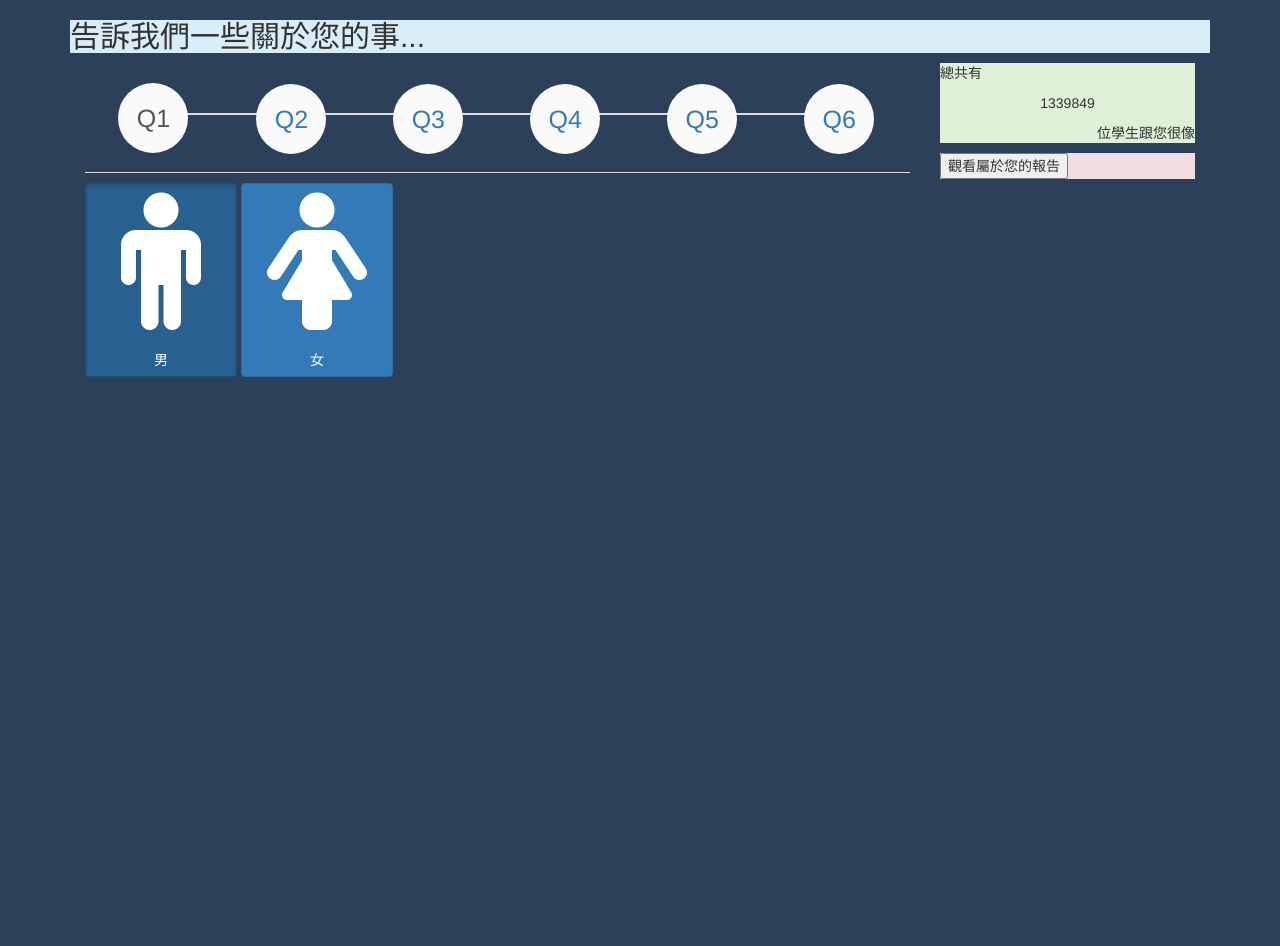
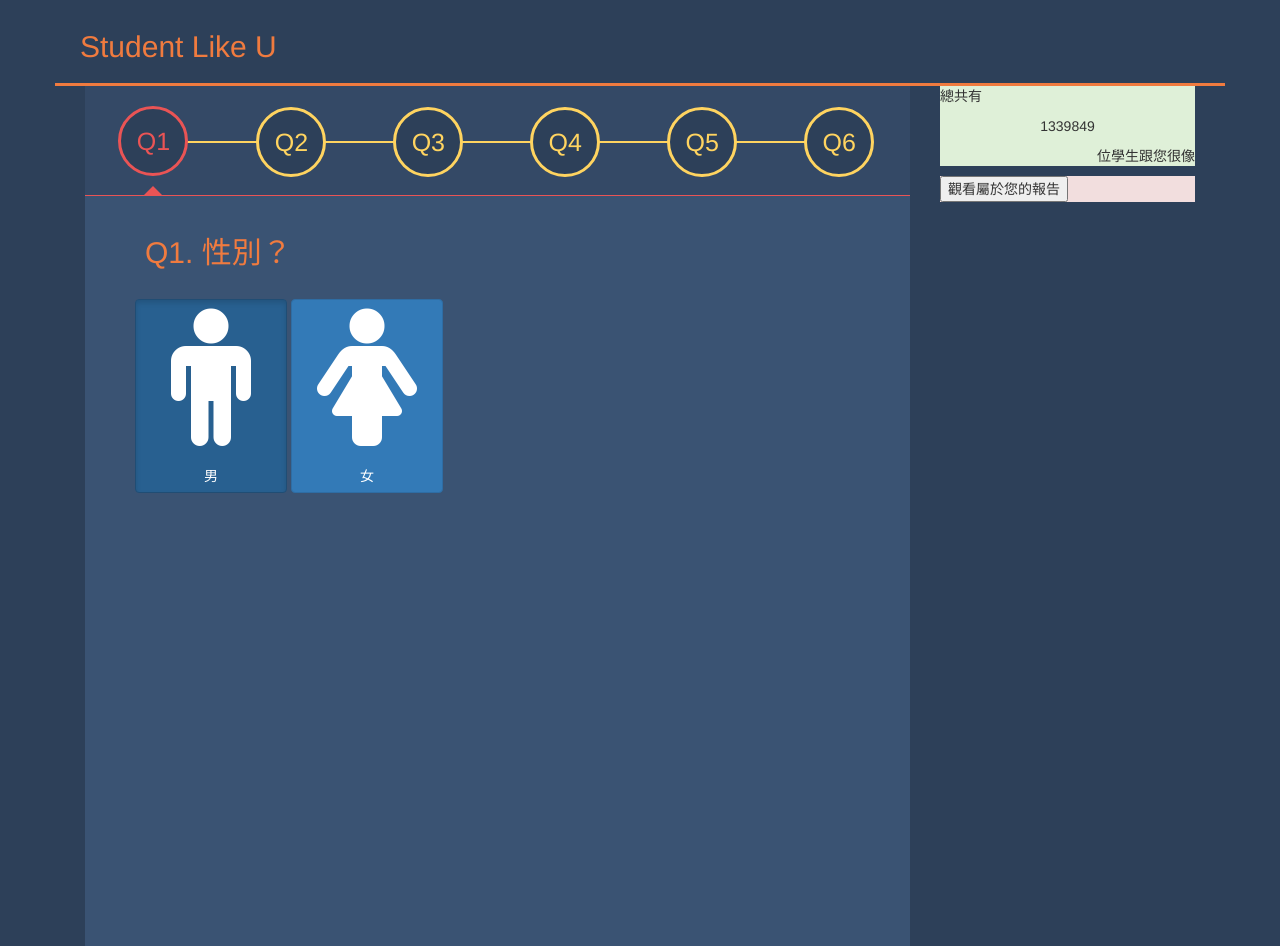
Before and after one commit to spada8299/student-like-U, a plain HTML site: page index.html in a window 1280 px wide. Before the commit the page ends 800 px from the top, so only its background shows below. Drawn offline with nearby package versions, Linux system fonts and the light colour scheme.

Commit message:
調整問題區塊

```diff
--- a/css/main.css
+++ b/css/main.css
@@ -1,5 +1,25 @@
+/*
+#2D4059 -> 底色
+#EA5455 -> 紅橘色
+#F07B3F -> 橘色
+#FFD460 -> 黃色
+ */
+
 body {
 	background-color: #2D4059;
+}
+
+h2 {
+	color: #F07B3F;
+	padding: 10px;
+}
+
+header {
+	border-bottom: 3px solid #F07B3F;
+}
+
+ul {
+	background-color: #344966;
 }
 
 .fa-5x {
@@ -15,7 +35,7 @@ body {
 	width: 70px;
 	height: 70px;
 	border-radius: 50%;
-	line-height: 70px;
+	line-height: 65px;
     display: inline-block;
     background: white;
     z-index: 2;
@@ -23,7 +43,8 @@ body {
     left: 0;
     text-align: center;
     font-size: 25px;
-    background: #fafafa;
+    background: #2D4059;
+    border: 3px solid #FFD460;
     top: 0;
 }
 
@@ -42,9 +63,18 @@ li a{
    text-align: center;
 }
 
+.nav-tabs {
+	border-bottom: 1px solid #EA5455;
+}
+
 .nav-tabs>li.active>a, .nav-tabs>li.active>a:focus, .nav-tabs>li.active>a:hover {
     border: 0px solid #ddd;
+    color: #EA5455;
     background: rgba(0,0,0,0);
+}
+
+.nav-tabs>li.active span {
+	border: 3px solid #EA5455;
 }
 
 .nav-tabs>li>a:hover {
@@ -55,16 +85,34 @@ li a{
 .nav-tabs>li>a {
 	margin-right: auto;
 	margin-left: auto;
+	color: #FFD460;
+}
+
+li.active:after {
+	content: " ";
+	position: absolute;
+	left: 42%;
+	opacity:1;
+    margin: 0 auto;
+    bottom: 0px;
+    border: 10px solid transparent;
+    border-bottom-color: #EA5455;
 }
 
 .liner{
     height: 2px;
-    background: #ddd;
+    background: #FFD460;
     position: absolute;
     width: 80%;
     margin: 0 auto;
     left: 0;
     right: 0;
-    top: 50px;
+    top: 55px;
     z-index: 1;
 }
+
+.tab-content {
+	background-color: #3a5373;
+	padding: 10px 50px 50px 50px;
+	min-height: 750px;
+}
--- a/index.html
+++ b/index.html
@@ -14,7 +14,7 @@
 	</head>
 	<body>
 		<header class="container">
-			<h2 class="bg-info">告訴我們一些關於您的事...</h2>
+			<h2 class="my-header">Student Like U</h2>
 		</header>
 		<section class="container">
 			<div class="col-md-9">
@@ -55,7 +55,9 @@
 				</div>
 				<form role="form">
 					<div class="tab-content">
-						<div role="tabpanel" class="form-group tab-pane fade in active" id="q1" data-toggle="buttons">
+						<div role="tabpanel" class="form-group tab-pane fade in active" id="q1">
+							<h2>Q1. 性別？</h2>
+							<div class="question-content" data-toggle="buttons">
 								<label class="btn btn-primary">
 									<input type="radio" name="gender"><i class="fa fa-male fa-5x"></i><br><br>男
 								</label>
@@ -63,7 +65,10 @@
 									<input type="radio" name="gender"> <i class="fa fa-female fa-5x"></i><br><br>女
 								</label>
 							</div>
+						</div>
 						<div role="tabpanel" class="form-group tab-pane fade" id="q2" data-toggle="buttons">
+							<h2>Q2. 學科類別？</h2>
+							<div class="question-content" data-toggle="buttons">
 								<label class="btn btn-primary">
 									<input type="radio" name="subject"><i class="fa fa-laptop fa-4x"></i><br><br> 資訊學群
 								</label>
@@ -119,7 +124,10 @@
 									<input type="radio" name="subject"><i class="fa fa-bicycle fa-4x"></i><br><br> 遊憩與運動學群
 								</label>
 							</div>
+						</div>
 						<div role="tabpanel" class="form-group tab-pane fade" id="q3" data-toggle="buttons">
+							<h2>Q3. 每學期生活費？</h2>
+							<div class="question-content" data-toggle="buttons">
 								<label class="btn btn-primary">
 									<input type="radio" name="expenses"><i class="fa fa-money"></i><br><br> 10000以下
 								</label>
@@ -145,7 +153,10 @@
 									<input type="radio" name="expenses"><i class="fa fa-money fa-2x"></i><i class="fa fa-money fa-2x"></i><i class="fa fa-money fa-2x"></i><i class="fa fa-money fa-2x"></i><i class="fa fa-money fa-2x"></i><i class="fa fa-money fa-2x"></i><i class="fa fa-money fa-2x"></i><i class="fa fa-money fa-2x"></i><br><br> 40001以上
 								</label>
 							</div>
+						</div>
 						<div role="tabpanel" class="form-group tab-pane fade" id="q4" data-toggle="buttons">
+							<h2>Q4. 感情狀態？</h2>
+							<div class="question-content" data-toggle="buttons">
 								<label class="btn btn-primary">
 									<input type="radio" name="status"><i class="icon-single fa-4x"></i><br><br> 單身
 								</label>
@@ -153,7 +164,10 @@
 									<input type="radio" name="status"><i class="icon-couple fa-4x"></i><br><br> 情侶
 								</label>
 							</div>
+						</div>
 						<div role="tabpanel" class="form-group tab-pane fade" id="q5" data-toggle="buttons">
+							<h2>Q5. 生活型態？</h2>
+							<div class="question-content" data-toggle="buttons">
 								<label class="btn btn-primary">
 									<input type="radio" name="traffic"><i class="fa fa-building-o fa-4x"></i> 住宿
 								</label>
@@ -161,7 +175,10 @@
 									<input type="radio" name="traffic"><i class="fa fa-subway fa-4x"></i> 通勤
 								</label>
 							</div>
+						</div>
 						<div role="tabpanel" class="form-group tab-pane fade" id="q6" data-toggle="buttons">
+							<h2>Q6. 學校地點？</h2>
+							<div class="question-content" data-toggle="buttons">
 								<label>
 									<input type="radio" name="region"> 北部
 								</label>
@@ -174,6 +191,7 @@
 								<label>
 									<input type="radio" name="region"> 東部
 								</label>
+							</div>
 						</div>
 					</div>
 				</form>
```
Lines whose indentation alone changed are shown as unchanged.
